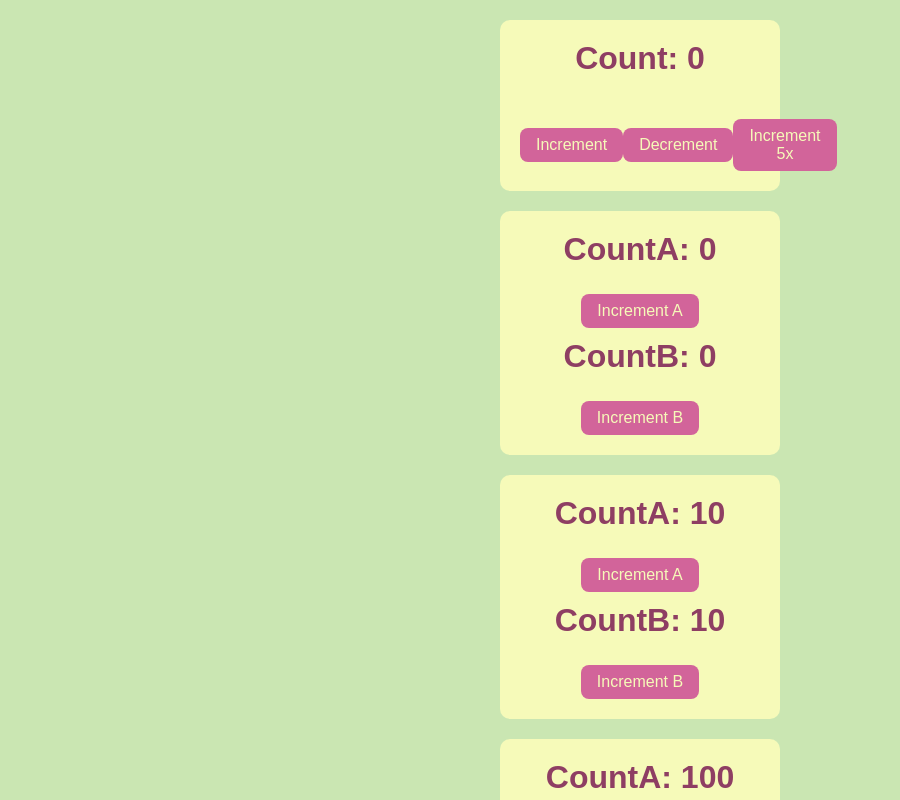
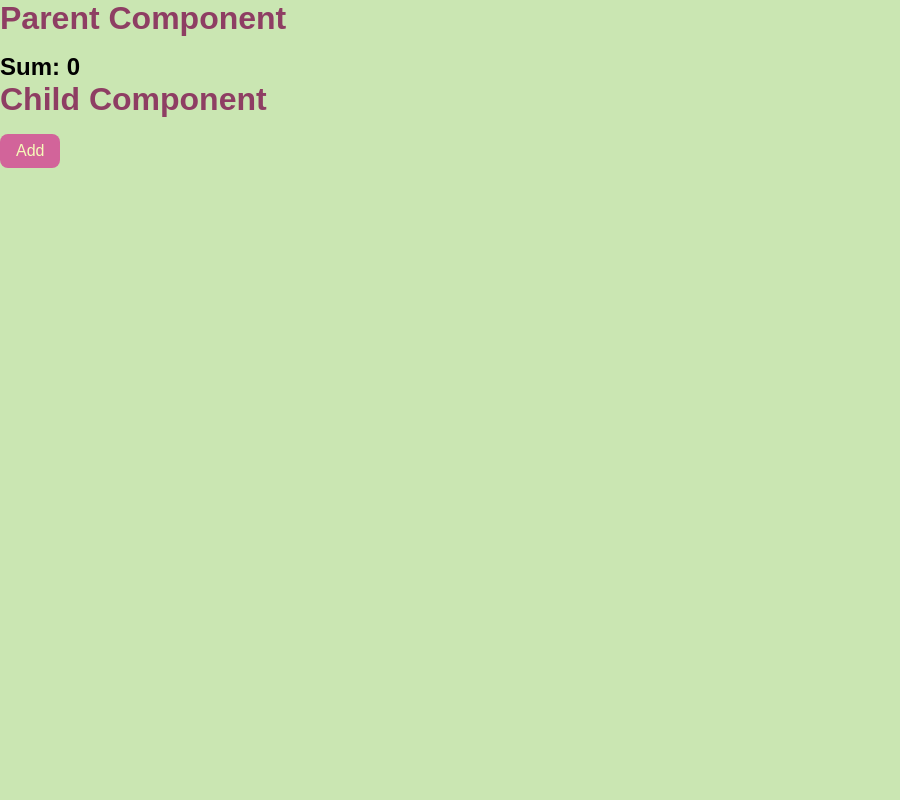
Before and after one commit to fresher2coder/mru-java-fsd, a React (Vite) app in the folder front_end/react/react_basics/: page / in a window 1280 px wide. Shown: the top 800 px of the page, without its empty margins (0-900 px from the left). Built offline with nearby package versions, Linux system fonts and the light colour scheme.

Commit message:
React_Basics: props as method example is added

```diff
--- a/front_end/react/react_basics/src/App.jsx
+++ b/front_end/react/react_basics/src/App.jsx
@@ -11,6 +11,7 @@ import UserProfile from "./components/props/UserProfile";
 import Container from "./components/props/Container";
 import Counter from "./components/state/Counter";
 import MultiCounter from "./components/state/MultiCounter";
+import Parent from "./components/props/props_as_method/Parent";
 
 function App() {
   return (
@@ -57,10 +58,13 @@ function App() {
       </Container> */}
 
       {/* state  */}
-      <Counter />
+      {/* <Counter />
       <MultiCounter initialValue={0} incrementValue={1} />
       <MultiCounter initialValue={10} incrementValue={10} />
-      <MultiCounter initialValue={100} incrementValue={100} />
+      <MultiCounter initialValue={100} incrementValue={100} /> */}
+
+      {/* props as method: Child to Parent  */}
+      <Parent />
     </>
   );
 }
--- /dev/null
+++ b/front_end/react/react_basics/src/components/props/props_as_method/Child.jsx
@@ -0,0 +1,21 @@
+import React from "react";
+
+function Child(props) {
+  const { addition } = props;
+  return (
+    <>
+      <h1>Child Component</h1>
+      <div className="btn">
+        <button
+          onClick={() => {
+            addition(10, 20);
+          }}
+        >
+          Add
+        </button>
+      </div>
+    </>
+  );
+}
+
+export default Child;
--- /dev/null
+++ b/front_end/react/react_basics/src/components/props/props_as_method/Parent.jsx
@@ -0,0 +1,18 @@
+import React, { useState } from "react";
+import Child from "./Child";
+
+function Parent() {
+  const [sum, setSum] = useState(0);
+  const add = (a, b) => {
+    setSum(a + b);
+  };
+  return (
+    <>
+      <h1>Parent Component</h1>
+      <h2>Sum: {sum}</h2>
+      <Child addition={add} />
+    </>
+  );
+}
+
+export default Parent;
```
